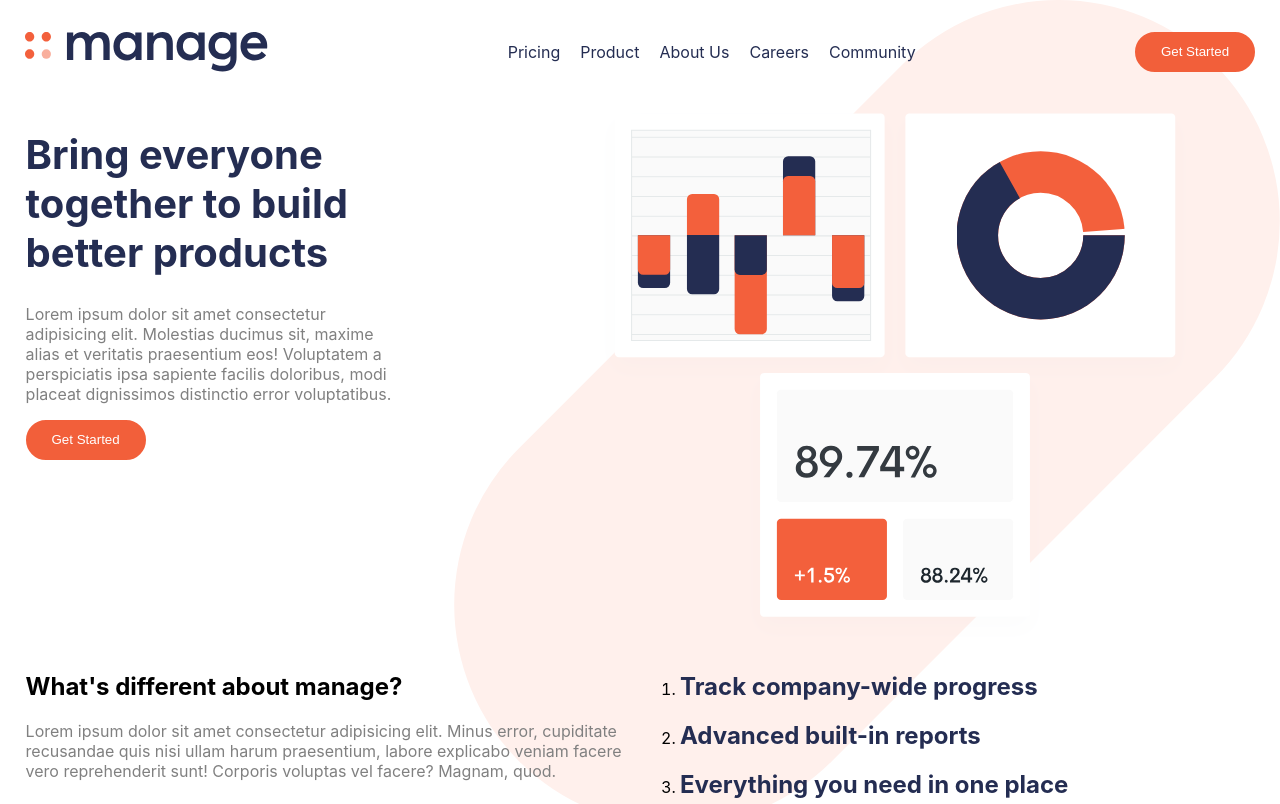
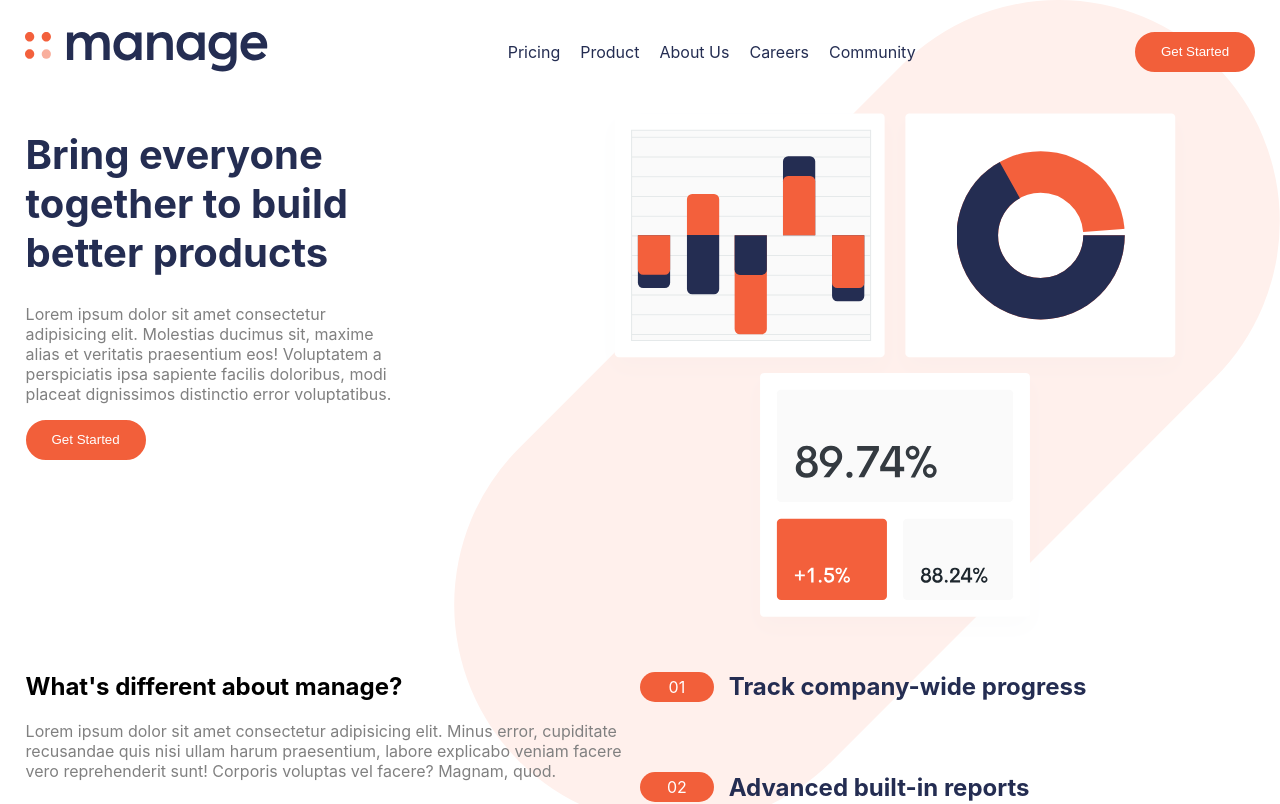
Before and after one commit to steven-mpawulo/manage-landing-page, a React (Create React App) app: page / in a window 1280 px wide. Shown: the top 804 px of the page. Built offline with nearby package versions, Linux system fonts and the light colour scheme.

Commit message:
makes custom bullets for titles

```diff
--- a/src/components/common/li_container/LiContainer.js
+++ b/src/components/common/li_container/LiContainer.js
@@ -1,10 +1,15 @@
 import React from 'react'
 import './licontainer.css'
 
-const LiContainer = ({title, message}) => {
+const LiContainer = ({title, message, number}) => {
   return (
     <div className='li-container'>
+      <div className="li-first-container">
+      <div className="number-for-container">
+        <p>{number}</p>
+      </div>
         <h2>{title}</h2>
+      </div>
         <p>{message}</p>
     </div>
   )
--- a/src/components/common/li_container/licontainer.css
+++ b/src/components/common/li_container/licontainer.css
@@ -1,7 +1,32 @@
+.li-container {
+    display: flex;
+    flex-direction: column;
+}
+
+.li-first-container {
+    display: flex;
+    align-items: center;
+}
+
 .li-container h2 {
     color: hsl(228, 39%, 23%);
+
 }
 
 .li-container p {
 color: hsl(227, 12%, 61%);
 }
+.number-for-container {
+    display: flex;
+    justify-content: center;
+    align-items: center;
+    background-color: hsl(12, 88%, 59%);
+    width: 12%;
+    height: 30px;
+    border-radius: 25px;
+    margin-right: 15px;
+}
+
+.number-for-container p {
+    color: white;
+}
--- a/src/components/main/Main.js
+++ b/src/components/main/Main.js
@@ -30,11 +30,9 @@ const Main = () => {
           <p>Lorem ipsum dolor sit amet consectetur adipisicing elit. Minus error, cupiditate recusandae quis nisi ullam harum praesentium, labore explicabo veniam facere vero reprehenderit sunt! Corporis voluptas vel facere? Magnam, quod.</p>
         </div>
         <div className="second-section-right">
-          <ol>
-            <li><LiContainer title={"Track company-wide progress"}/></li>
-            <li><LiContainer title={"Advanced built-in reports"}/></li>
-            <li><LiContainer title={"Everything you need in one place"}/></li>
-          </ol>
+            <LiContainer title={"Track company-wide progress"} number={"01"}/>
+            <LiContainer title={"Advanced built-in reports"} number={"02"}/>
+            <LiContainer title={"Everything you need in one place"} number={"03"}/>
         </div>
       </div>
       <div className="third-section">
```
Also changed, not shown: src/components/main/main.css (line endings or trailing spaces).
